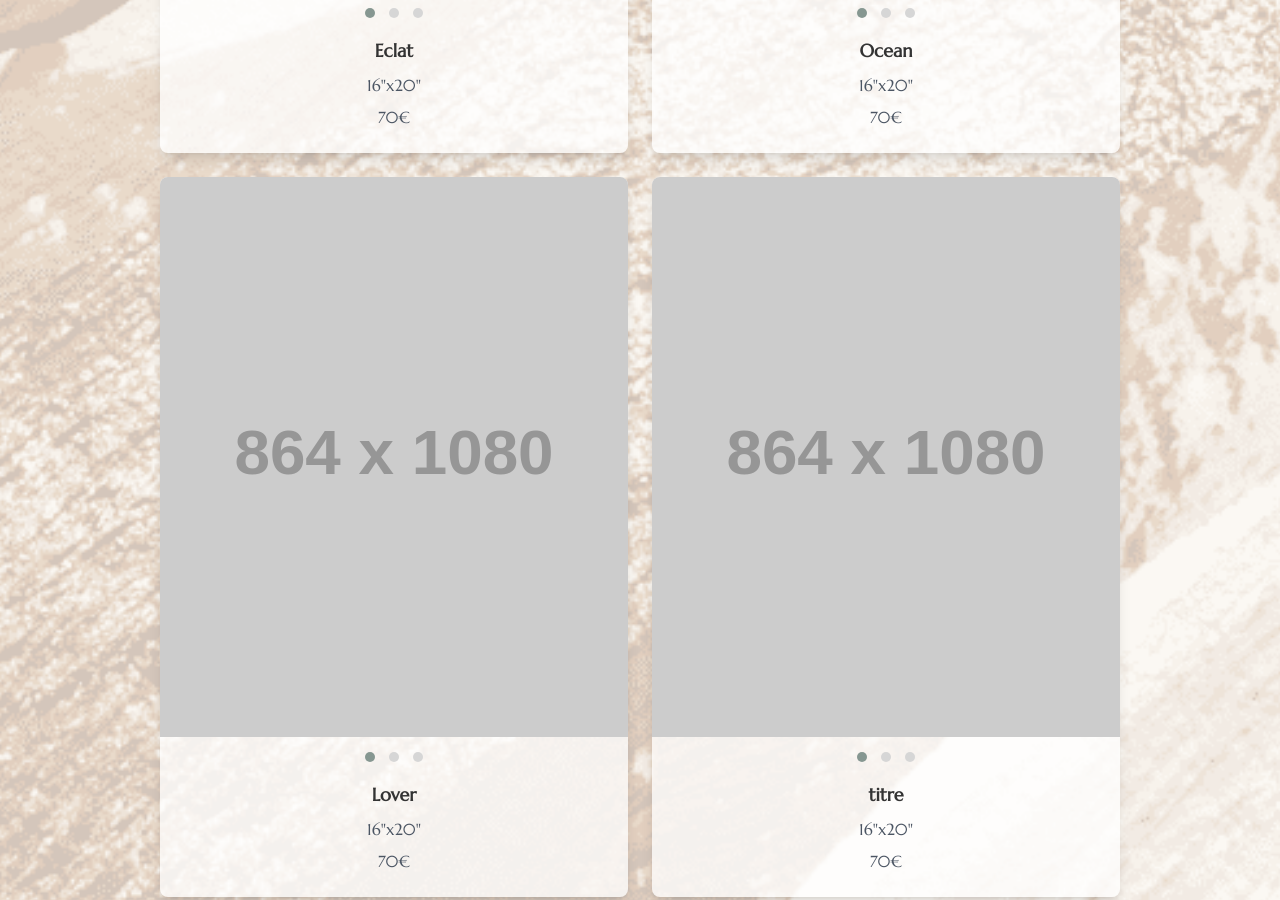
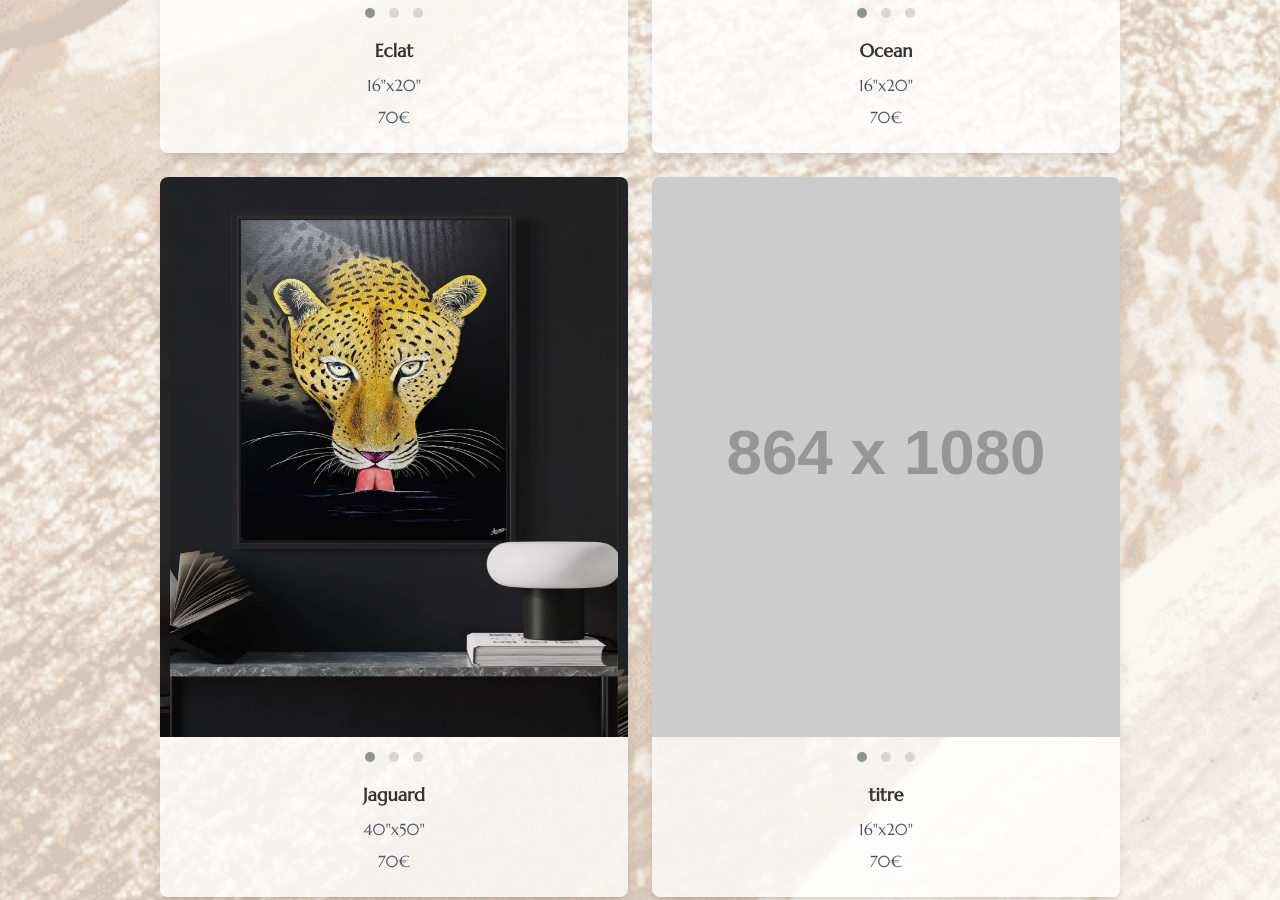
Before and after one commit to Asmaartt/asmaartt.github.io, a plain HTML site: page gallery.html in a window 1280 px wide. Shown: the part 3436-4336 px from the top of the page. Drawn offline with nearby package versions, Linux system fonts and the light colour scheme; placeholder pictures from the web are drawn by us.

Commit message:
Deploying to gh-pages from @ Asmaartt/asmaartt.github.io@c3115f573ed98435d452eb28630a98de7791838a 🚀

```diff
--- a/gallery.html
+++ b/gallery.html
@@ -272,22 +272,22 @@
                 <div class="gallery-item shadow-lg rounded-lg overflow-hidden relative">
                     <div class="gallery-carousel owl-carousel owl-theme">
 
-                            <a href="https://fakeimg.pl/864x1080/" data-lightbox="gallery" data-title="The delicate pink hues of this paint capture the beauty of cherry blossoms in full bloom. Its smooth texture and vibrant color make it a great choice for creating beautiful floral paintings." class="block">
-                                <img class="object-cover object-center max-w-[90vw] md:max-w-[35vw]" src="https://fakeimg.pl/864x1080/" alt="Lover" data-lightbox="gallery">
+                            <a href="/img/jaguard_1.JPG" data-lightbox="gallery" data-title="The delicate pink hues of this paint capture the beauty of cherry blossoms in full bloom. Its smooth texture and vibrant color make it a great choice for creating beautiful floral paintings." class="block">
+                                <img class="object-cover object-center max-w-[90vw] md:max-w-[35vw]" src="/img/jaguard_1.JPG" alt="Jaguard" data-lightbox="gallery">
                             </a>
 
-                            <a href="https://fakeimg.pl/864x1080/" data-lightbox="gallery" data-title="The delicate pink hues of this paint capture the beauty of cherry blossoms in full bloom. Its smooth texture and vibrant color make it a great choice for creating beautiful floral paintings." class="block">
-                                <img class="object-cover object-center max-w-[90vw] md:max-w-[35vw]" src="https://fakeimg.pl/864x1080/" alt="Lover" data-lightbox="gallery">
+                            <a href="/img/jaguard_2.JPG" data-lightbox="gallery" data-title="The delicate pink hues of this paint capture the beauty of cherry blossoms in full bloom. Its smooth texture and vibrant color make it a great choice for creating beautiful floral paintings." class="block">
+                                <img class="object-cover object-center max-w-[90vw] md:max-w-[35vw]" src="/img/jaguard_2.JPG" alt="Jaguard" data-lightbox="gallery">
                             </a>
 
-                            <a href="https://fakeimg.pl/864x1080/" data-lightbox="gallery" data-title="The delicate pink hues of this paint capture the beauty of cherry blossoms in full bloom. Its smooth texture and vibrant color make it a great choice for creating beautiful floral paintings." class="block">
-                                <img class="object-cover object-center max-w-[90vw] md:max-w-[35vw]" src="https://fakeimg.pl/864x1080/" alt="Lover" data-lightbox="gallery">
+                            <a href="/img/jaguard_3.JPG" data-lightbox="gallery" data-title="The delicate pink hues of this paint capture the beauty of cherry blossoms in full bloom. Its smooth texture and vibrant color make it a great choice for creating beautiful floral paintings." class="block">
+                                <img class="object-cover object-center max-w-[90vw] md:max-w-[35vw]" src="/img/jaguard_3.JPG" alt="Jaguard" data-lightbox="gallery">
                             </a>
 
                     </div>
                     <div class="p-2 text-center">
-                        <h3 class="font-semibold text-lg mb-2">Lover</h3>
-                        <p class="text-gray-600 mb-2">16&#34;x20&#34;</p>
+                        <h3 class="font-semibold text-lg mb-2">Jaguard</h3>
+                        <p class="text-gray-600 mb-2">40&#34;x50&#34;</p>
                         <p class="text-gray-600 mb-4">70€</p>
                     </div>
                 </div>
```
